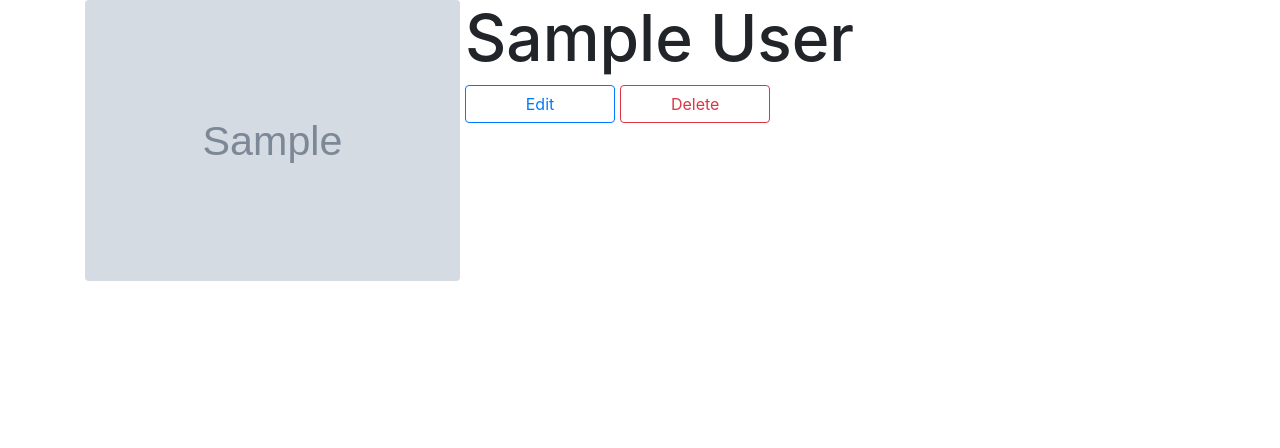
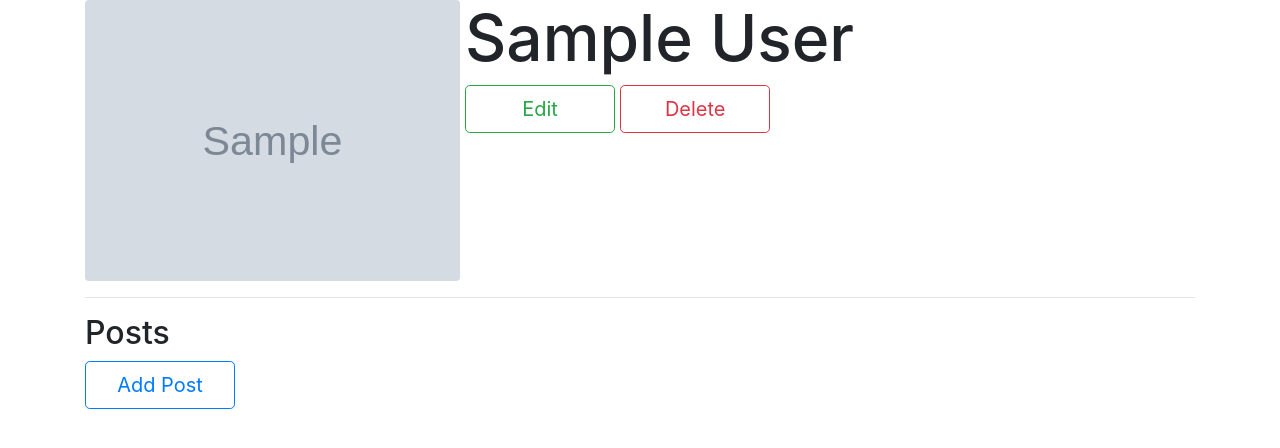
Before and after one commit to Eduardo-Zagalsky/Blogly, a Flask app: page /users/1 in a window 1280 px wide. Shown: the top 448 px of the page. Run offline with Flask 2, Linux system fonts and the light colour scheme; tables that the repository leaves empty hold one stand-in row (values such as "Sample post"); grey boxes marked "Sample" are stand-in pictures.

Commit message:
added the post list, made the buttons bigger

```diff
--- a/templates/detail.html
+++ b/templates/detail.html
@@ -4,15 +4,37 @@
 <div class="container">
     <div class="row">
         <div class="col-4 align-self-start justify-content-center">
-            <img src="{{user. image_url}}" class="rounded" alt="{{user.first_name}} {{user.last_name}}">
+            <img src="{{user.image_url}}" class="rounded" alt="{{user.first_name}} {{user.last_name}}">
         </div>
         <div class="col-6 align-items-center justify-content-center">
             <h1>{{user.first_name}} {{user.last_name}}</h1>
             <form action="/users/{{user.id}}/edit">
-                <button class="btn btn-outline-primary">Edit</button>
+                <button class="btn btn-outline-success btn-lg">Edit</button>
             </form>
             <form action="/users/{{user.id}}/delete" method="POST">
-                <button class="btn btn-outline-danger">Delete</button>
+                <button class="btn btn-outline-danger btn-lg">Delete</button>
+            </form>
+        </div>
+    </div>
+    <hr>
+    <h2>Posts</h2>
+    <!--
+    <div class="row">
+        <div>
+            <ul>
+                {% for post in posts %}
+                <li>
+                    <a href="/posts/{{post.post_id}}">{{post.title}}</a>
+                </li>
+                {% endfor %}
+            </ul>
+        </div>
+    </div>
+    -->
+    <div>
+        <div>
+            <form action="/users/{{user.id}}/posts/new">
+                <button class="btn btn-outline-primary btn-lg">Add Post</button>
             </form>
         </div>
     </div>
```
